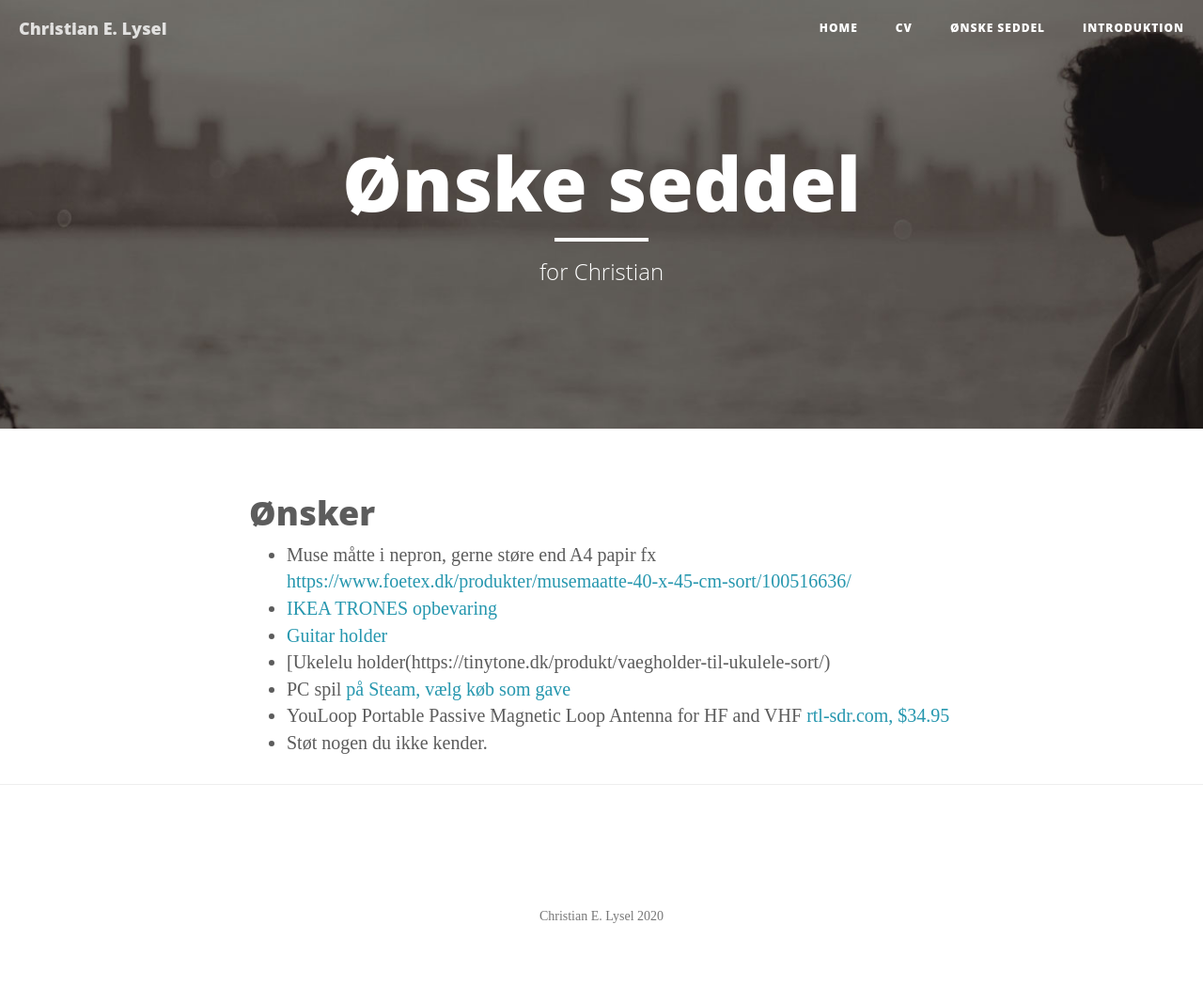
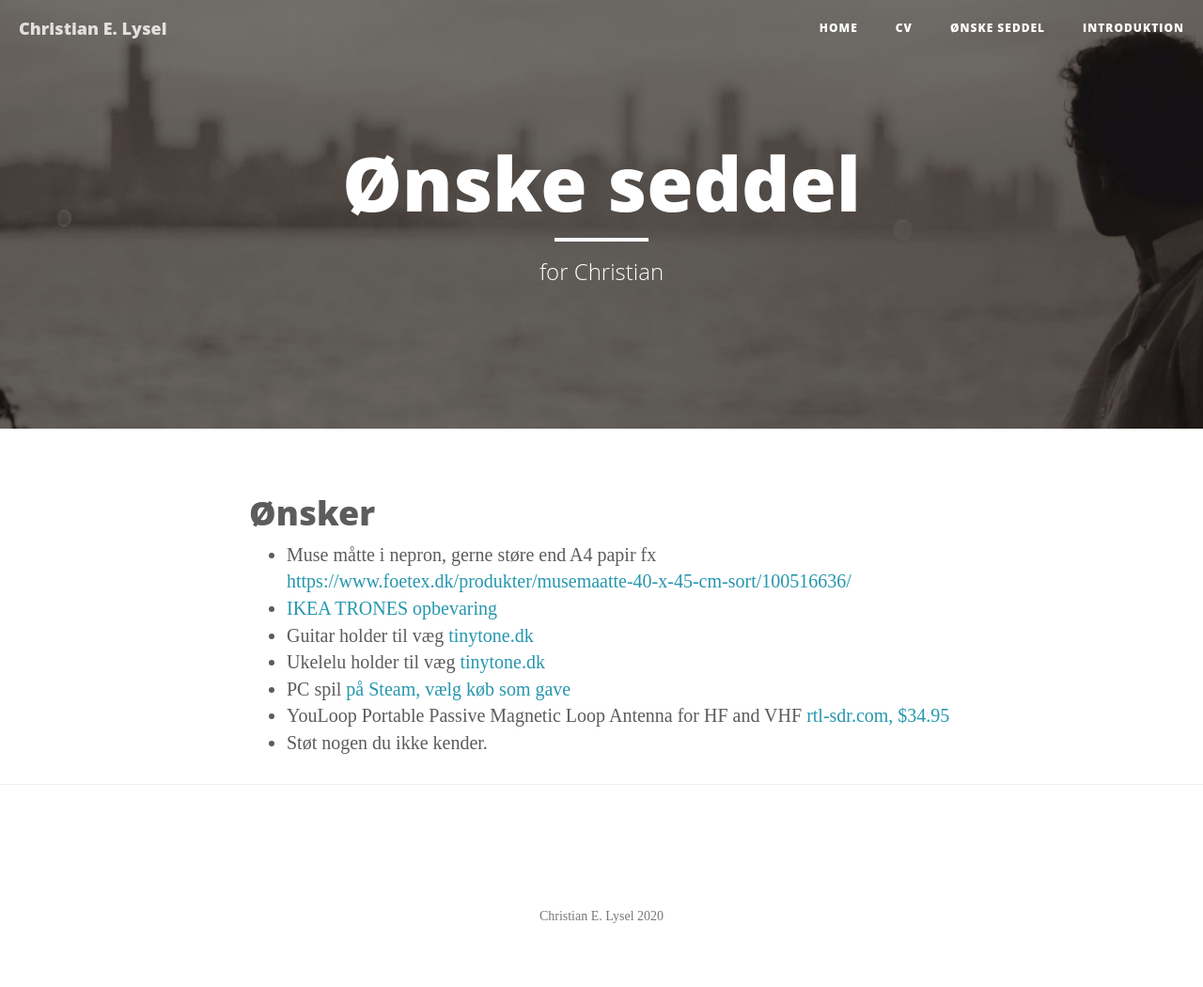
Before and after one commit to clysel/christian.lysel.net, a Jekyll site: the page built from gave.markdown, in a window 1280 px wide. Shown: the whole page at 94% size. Built offline with Jekyll 4.4.1, drawn with Linux system fonts in a browser that asks for light colours.

Commit message:
Update gave.markdown

```diff
--- a/gave.markdown
+++ b/gave.markdown
@@ -8,8 +8,8 @@ header-img: "img/about-bg.jpg"
 
 * Muse måtte i nepron, gerne støre end A4 papir fx [https://www.foetex.dk/produkter/musemaatte-40-x-45-cm-sort/100516636/](føtex)
 * [IKEA TRONES opbevaring](https://www.ikea.com/dk/da/p/trones-skoskab-opbevaring-hvid-00397307/)
-* [Guitar holder](https://tinytone.dk/produkt/guitarholder-til-vaeg-ogh-1/)
-* [Ukelelu holder(https://tinytone.dk/produkt/vaegholder-til-ukulele-sort/)
+* Guitar holder til væg [tinytone.dk](https://tinytone.dk/produkt/guitarholder-til-vaeg-ogh-1/)
+* Ukelelu holder til væg [tinytone.dk](https://tinytone.dk/produkt/vaegholder-til-ukulele-sort/)
 * PC spil [på Steam, vælg køb som gave](https://store.steampowered.com/wishlist/profiles/76561197993716838/#sort=order)
 * YouLoop Portable Passive Magnetic Loop Antenna for HF and VHF [rtl-sdr.com, $34.95](https://www.rtl-sdr.com/buy-rtl-sdr-dvb-t-dongles/?add-to-cart=41564)
 * Støt nogen du ikke kender.
```
